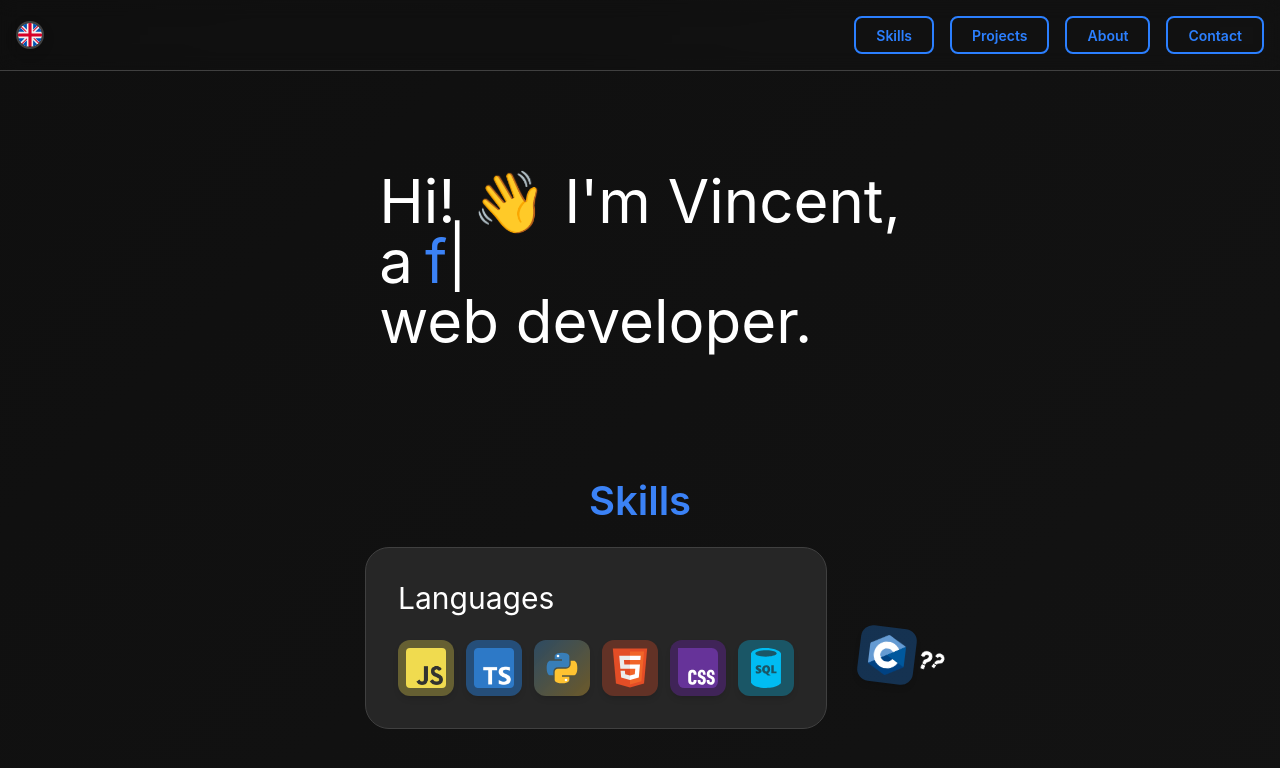
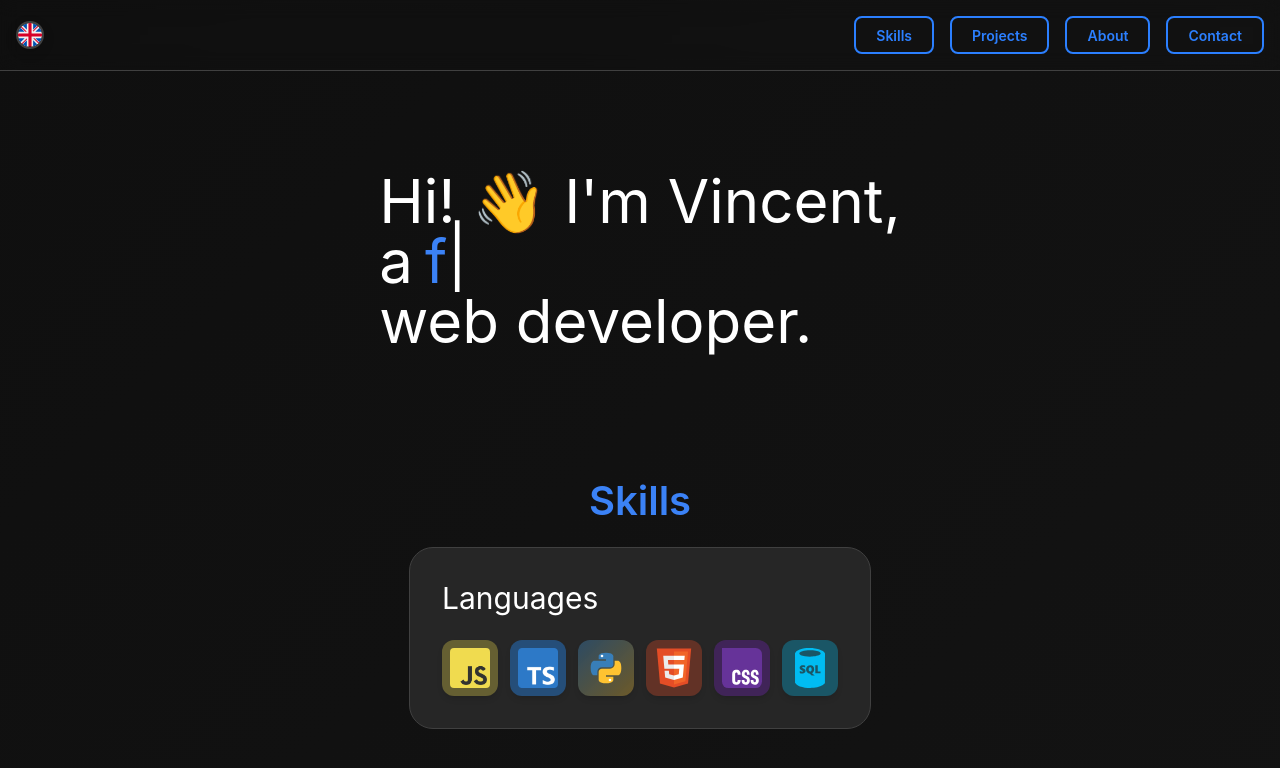
Before and after one commit to VincentLucht/personal-website, a React (Vite) app: page / in a window 1280 px wide. Shown: the top 768 px of the page. Built offline with nearby package versions, Linux system fonts and the light colour scheme; a web font is replaced by a local one.

Commit message:
Remove C

```diff
--- a/src/code/Skills/Skills.tsx
+++ b/src/code/Skills/Skills.tsx
@@ -2,7 +2,7 @@ import { useTranslation } from 'react-i18next';
 import useGetScreenSize from '@/code/hooks/useGetScreenSize';
 import SkillContainer from '@/code/Skills/SkillContainer';
 import Icon from '@/code/Skills/Icon';
-import CIconSpecial from '@/code/Skills/CIconSpecial';
+// import CIconSpecial from '@/code/Skills/CIconSpecial';
 
 export default function Skills() {
   const { t } = useTranslation('skills');
@@ -31,7 +31,7 @@ export default function Skills() {
             <Icon source="sql.svg" />
           </SkillContainer>
 
-          {width >= 820 && (
+          {/* {width >= 820 && (
             <div className="relative ml-4 pt-20">
               <CIconSpecial />
 
@@ -41,7 +41,7 @@ export default function Skills() {
                 className="absolute left-[60px] top-[103px] h-6 w-6 rotate-[30deg] invert"
               />
             </div>
-          )}
+          )} */}
         </div>
 
         {/* FRONTEND + BACKEND */}
```
